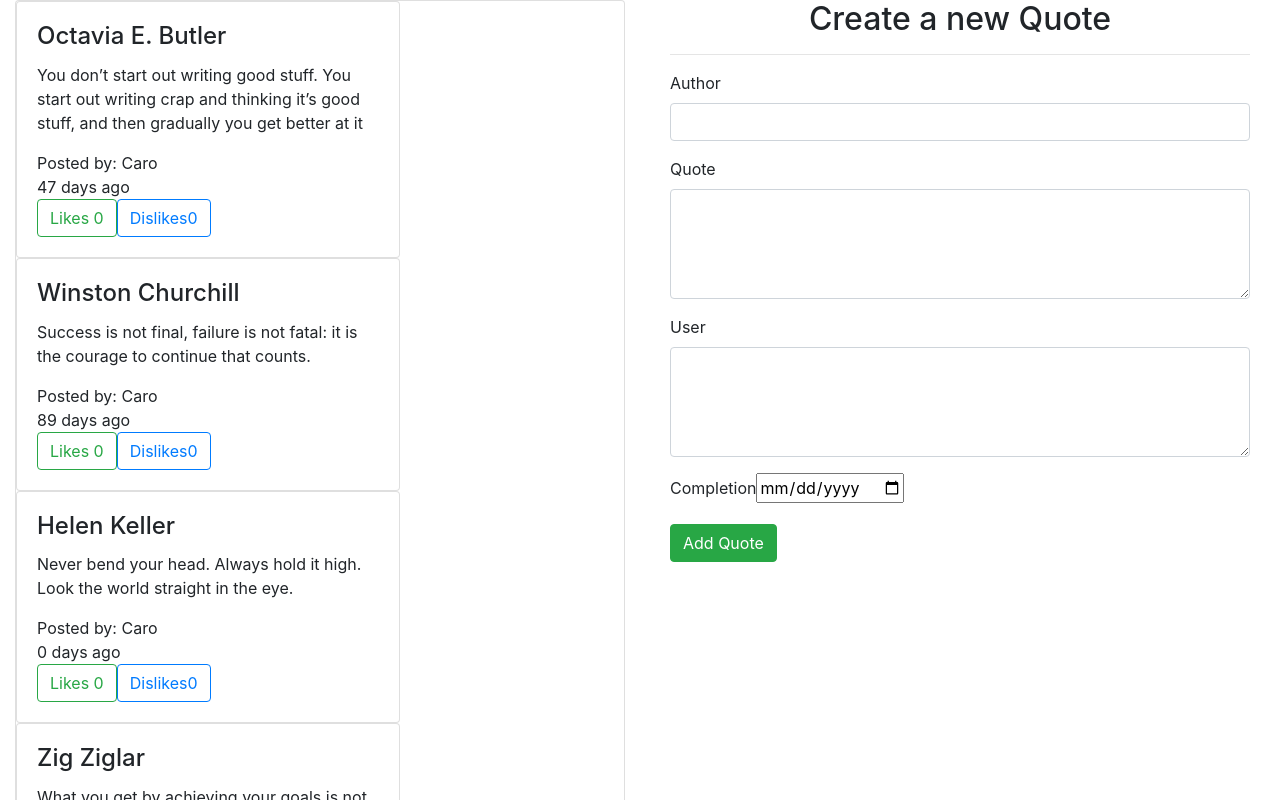
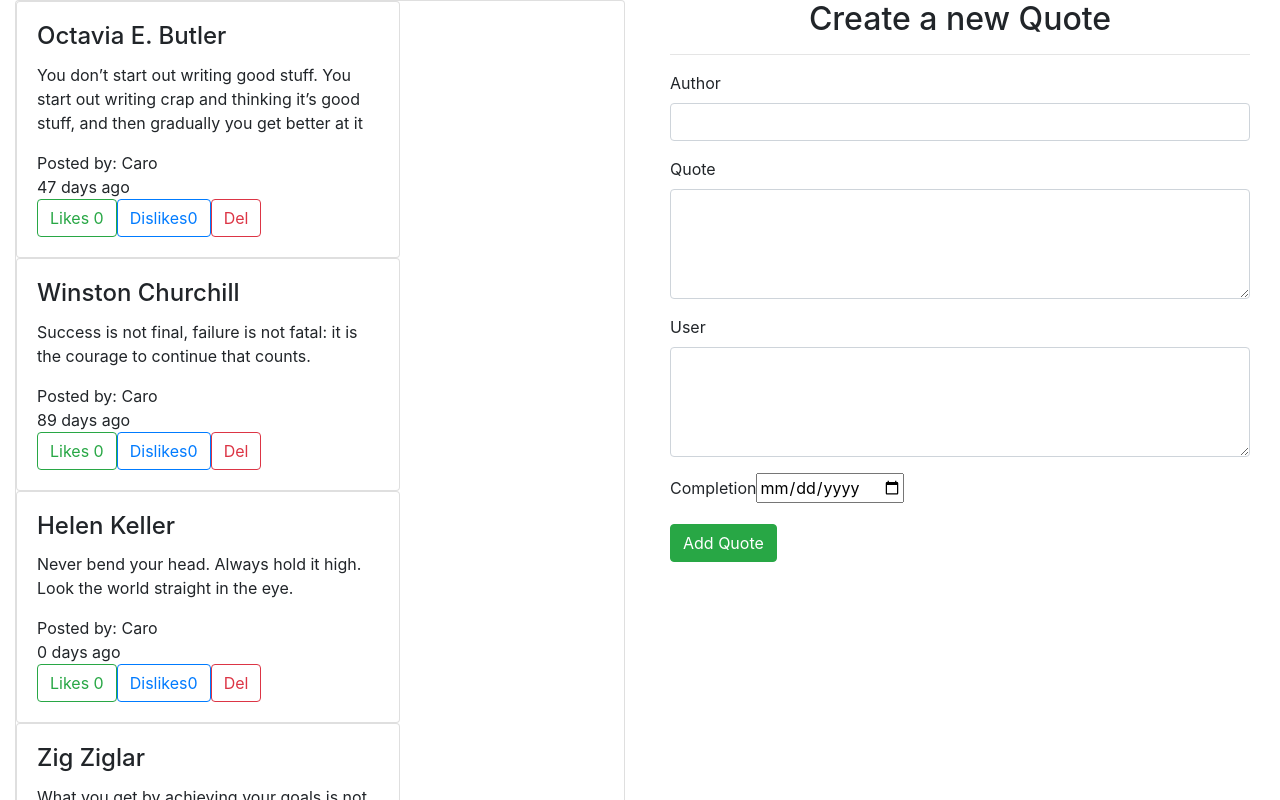
Before and after one commit to carol-wambui/New-quotes, an Angular app: page / in a window 1280 px wide. Shown: the top 800 px of the page. Built offline with nearby package versions, Linux system fonts and the light colour scheme.

Commit message:
add image

```diff
--- a/src/app/quote/quote.component.html
+++ b/src/app/quote/quote.component.html
@@ -11,6 +11,7 @@
                 <span class="card-subtitle mb-2">Posted by: <span id="name">{{quote.user}}</span><span id="date"> <span id="datecolor"><br>{{quote.day|dateCount}} days ago</span></span></span><br>
                 <button  class="btn btn-outline-success"     (click)='upvotes(i)'>Likes {{quote.likes}}</button>
                 <button   class="btn btn-outline-primary"    (click)='downvotes(i)'>Dislikes{{quote.unlikes}}</button>
+                <button   class="btn btn-outline-danger"    (click)='deleteQuote($event,i)'>Del</button>
 
             </div>
             </div>
```
Also changed, not shown: src/assets/photo-1521846562476-9c2446539e47.jpeg (added).
